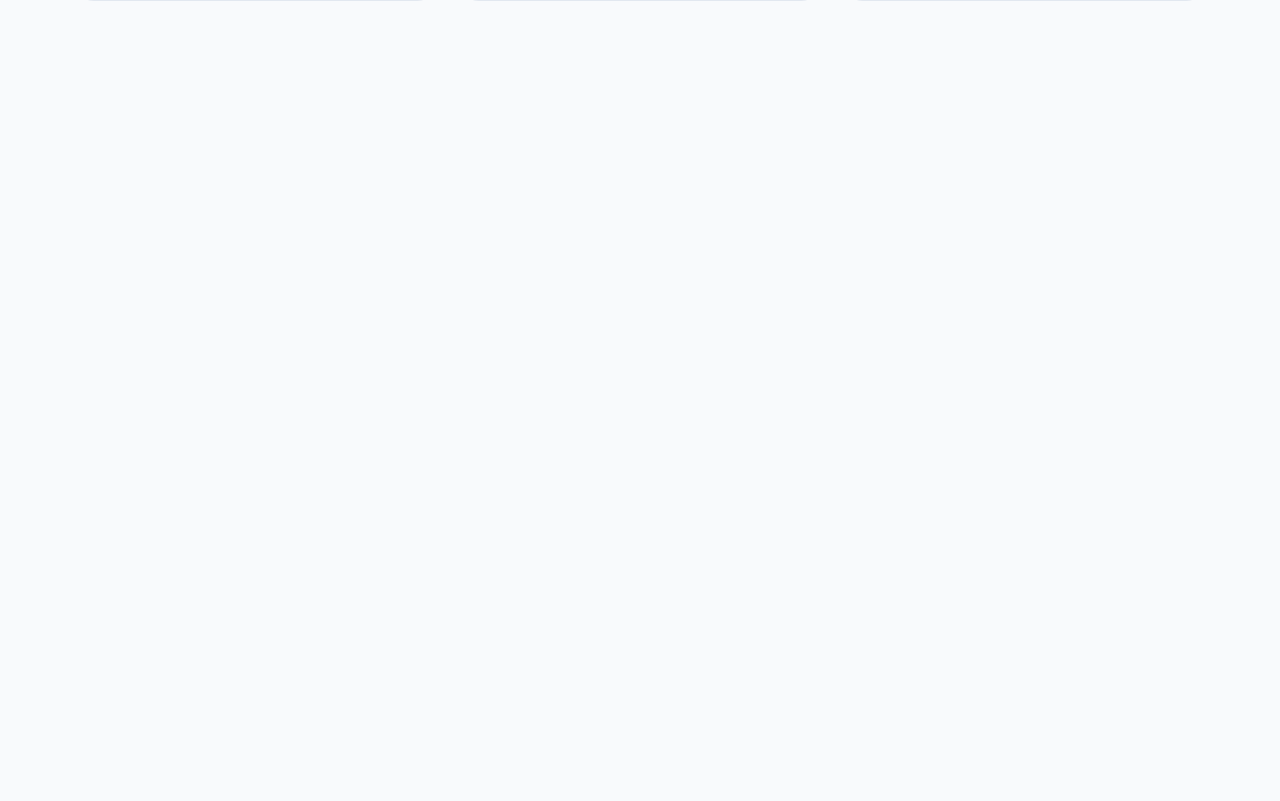
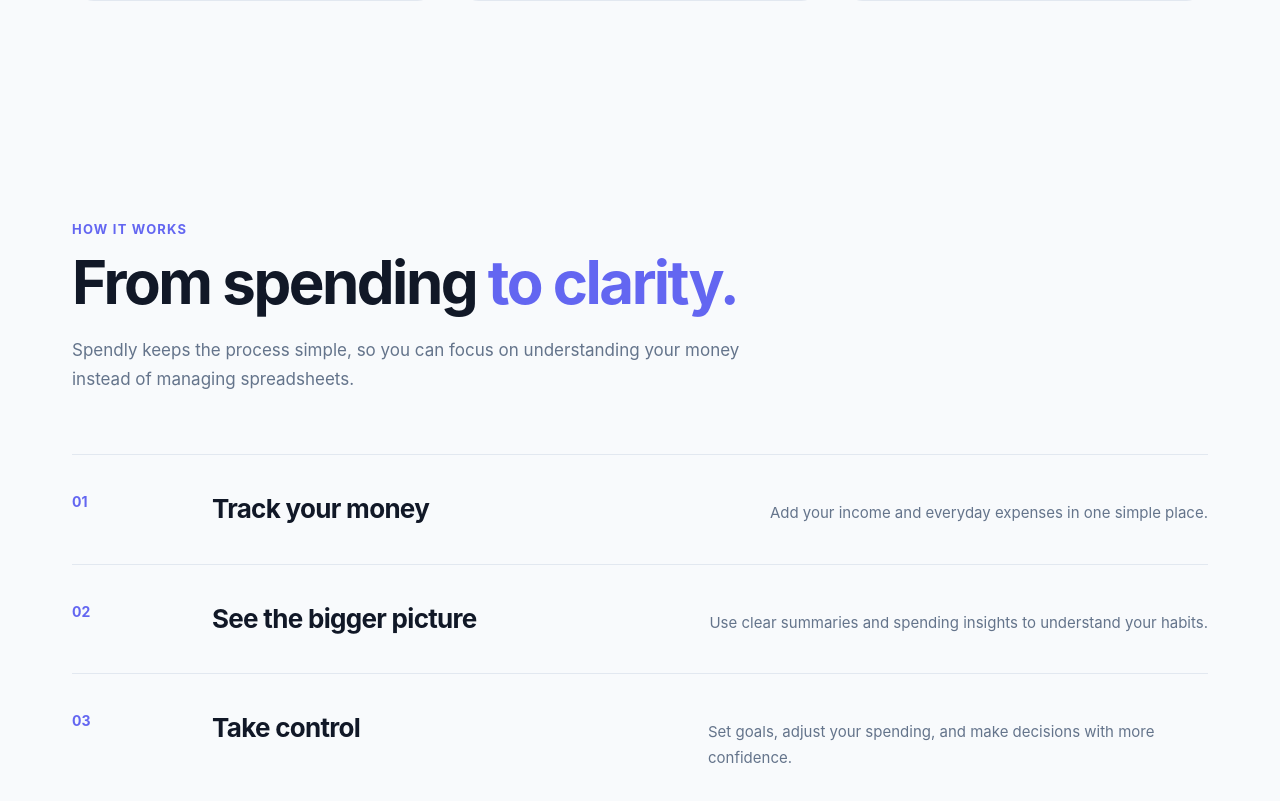
Before and after one commit to Mehnaz-Bashir/Spendly-landing-page, a React (Vite) app: page / in a window 1280 px wide. Shown: the part 2324-3125 px from the top of the page. Before the commit the page ends 2445 px from the top, so only its background shows below. Built offline with nearby package versions, Linux system fonts and the light colour scheme.

Commit message:
Add how it works section

```diff
--- a/src/App.css
+++ b/src/App.css
@@ -481,3 +481,107 @@
     min-height: 240px;
   }
 }
+
+/* How It Works */
+
+.how-section {
+  max-width: 1200px;
+  margin: 0 auto;
+  padding: 100px 32px 120px;
+}
+
+.how-heading {
+  max-width: 720px;
+  margin-bottom: 60px;
+}
+
+.how-heading h2 {
+  margin: 0;
+  color: #111827;
+  font-size: clamp(38px, 5vw, 60px);
+  line-height: 1.05;
+  letter-spacing: -2.5px;
+}
+
+.how-heading h2 span {
+  color: #6366f1;
+}
+
+.how-heading > p:last-child {
+  max-width: 680px;
+  margin: 22px 0 0;
+  color: #64748b;
+  font-size: 17px;
+  line-height: 1.7;
+}
+
+.steps {
+  border-top: 1px solid #e2e8f0;
+}
+
+.step {
+  display: grid;
+  grid-template-columns: 100px 1fr;
+  gap: 40px;
+
+  padding: 38px 0;
+
+  border-bottom: 1px solid #e2e8f0;
+}
+
+.step-number {
+  color: #6366f1;
+  font-size: 14px;
+  font-weight: 700;
+}
+
+.step-content {
+  display: flex;
+  align-items: baseline;
+  justify-content: space-between;
+  gap: 40px;
+}
+
+.step-content h3 {
+  margin: 0;
+  color: #111827;
+  font-size: 26px;
+  letter-spacing: -0.7px;
+}
+
+.step-content p {
+  max-width: 500px;
+  margin: 0;
+
+  color: #64748b;
+  font-size: 15px;
+  line-height: 1.7;
+}
+
+.step {
+  transition: padding-left 0.25s ease;
+}
+
+.step:hover {
+  padding-left: 12px;
+}
+
+@media (max-width: 700px) {
+  .how-section {
+    padding: 70px 18px 80px;
+  }
+
+  .step {
+    grid-template-columns: 50px 1fr;
+    gap: 18px;
+  }
+
+  .step-content {
+    display: block;
+  }
+
+  .step-content h3 {
+    margin-bottom: 10px;
+    font-size: 22px;
+  }
+}
--- a/src/App.jsx
+++ b/src/App.jsx
@@ -3,6 +3,7 @@
 import Hero from './components/Hero'
 import DashboardPreview from './components/DashboardPreview'
 import Features from './components/Features'
+import HowItWorks from './components/HowItWorks'
 
 function App() {
   return (
@@ -11,6 +12,7 @@
       <Hero />
       <DashboardPreview />
       <Features />
+      <HowItWorks />
     </div>
   )
 }
--- /dev/null
+++ b/src/components/HowItWorks.jsx
@@ -0,0 +1,55 @@
+function HowItWorks() {
+  const steps = [
+    {
+      number: '01',
+      title: 'Track your money',
+      description:
+        'Add your income and everyday expenses in one simple place.',
+    },
+    {
+      number: '02',
+      title: 'See the bigger picture',
+      description:
+        'Use clear summaries and spending insights to understand your habits.',
+    },
+    {
+      number: '03',
+      title: 'Take control',
+      description:
+        'Set goals, adjust your spending, and make decisions with more confidence.',
+    },
+  ]
+
+  return (
+    <section className="how-section" id="how-it-works">
+      <div className="how-heading">
+        <p className="section-eyebrow">How it works</p>
+
+        <h2>
+          From spending
+          <span> to clarity.</span>
+        </h2>
+
+        <p>
+          Spendly keeps the process simple, so you can focus on
+          understanding your money instead of managing spreadsheets.
+        </p>
+      </div>
+
+      <div className="steps">
+        {steps.map((step) => (
+          <article className="step" key={step.number}>
+            <div className="step-number">{step.number}</div>
+
+            <div className="step-content">
+              <h3>{step.title}</h3>
+              <p>{step.description}</p>
+            </div>
+          </article>
+        ))}
+      </div>
+    </section>
+  )
+}
+
+export default HowItWorks
```
